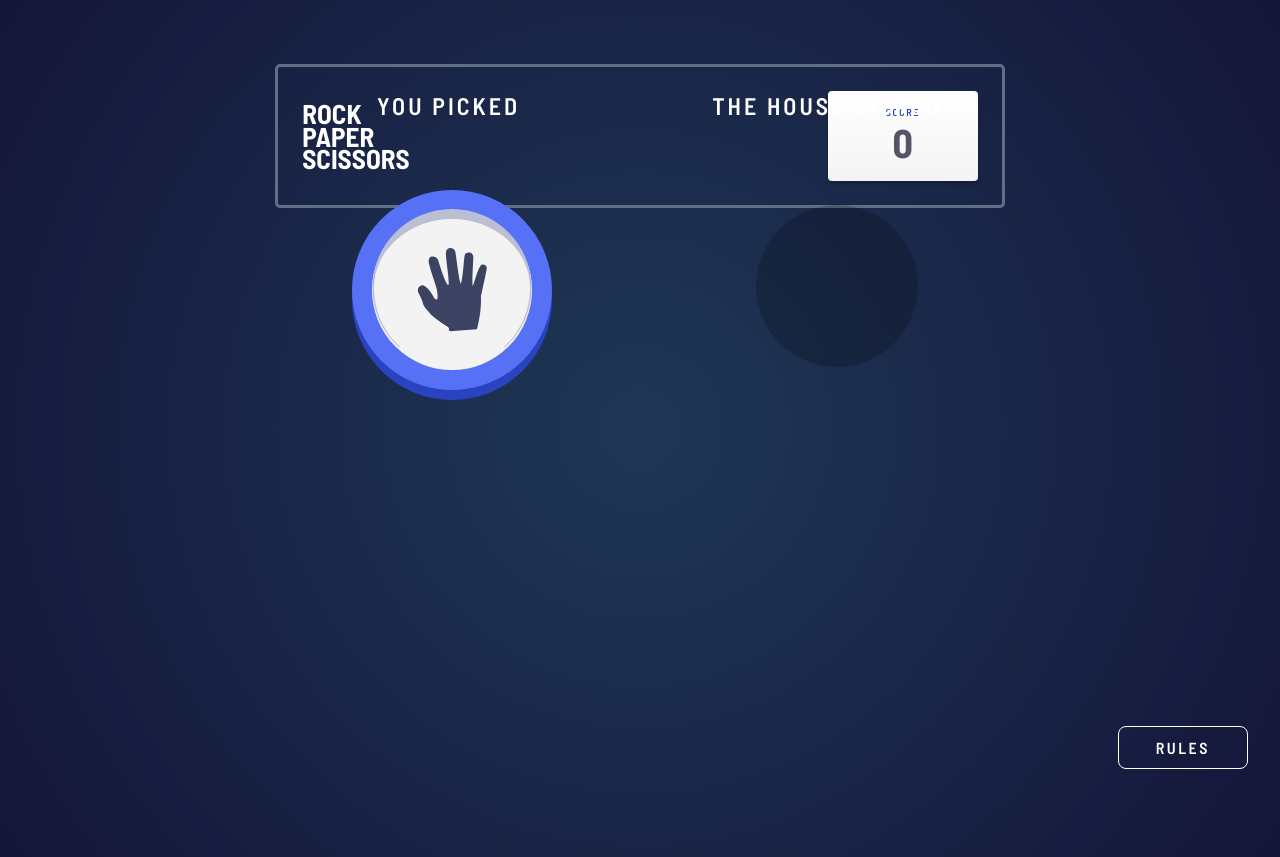
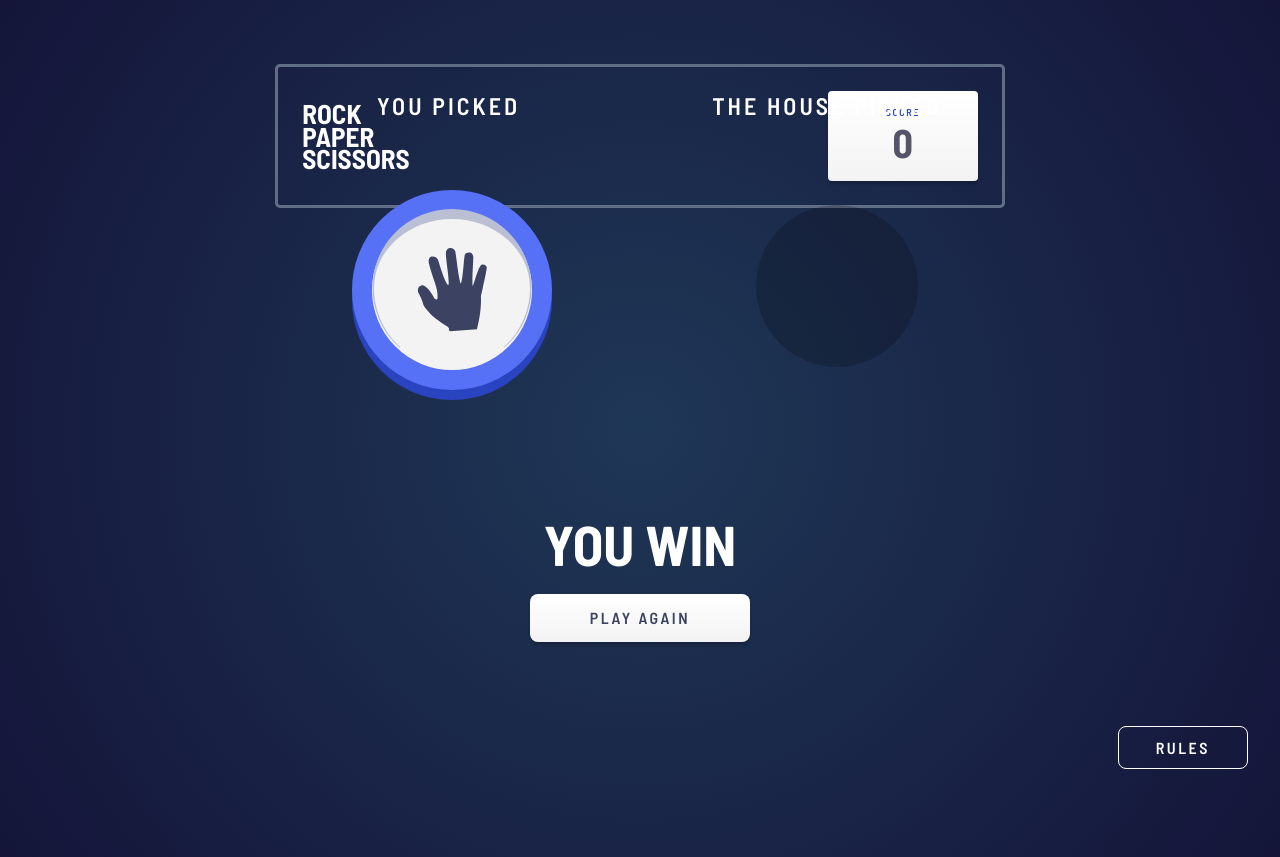
Before and after one commit to LaLeonie/Rock-Paper-Scissors, a website: page index.html in a window 1280 px wide. Drawn offline with Linux system fonts and the light colour scheme.

Commit message:
adds result section

```diff
--- a/index.html
+++ b/index.html
@@ -53,7 +53,10 @@
             <span>The House Picked</span>
           </div>
         </div>
-        <div class="GameSection__StepThree"></div>
+      </div>
+      <div class="ResultSection">
+        <span class="ResultSection__result">You win</span>
+        <button class="ResultSection__button">Play Again</button>
       </div>
       <div class="LegendSection">
         <button class="btn LegendSection__button">Rules</button>
--- a/styles.css
+++ b/styles.css
@@ -62,6 +62,7 @@ html {
   display: flex;
   flex-direction: column;
   min-height: 100vh;
+  position: relative;
 }
 
 .Wrapper > * {
@@ -73,7 +74,8 @@ html {
   margin: 32px;
 }
 
-.Wrapper > .GameSection {
+.Wrapper > .GameSection,
+.Wrapper > .ResultSection {
   margin: auto;
 }
 
@@ -191,10 +193,6 @@ html {
 
 .GameSection__StepTwo {
   /* display: none; */
-}
-
-.GameSection__StepThree {
-  display: none;
 }
 
 @media all and (min-width: 376px) {
@@ -358,6 +356,44 @@ html {
   }
 }
 
+/* Result Section */
+
+.ResultSection {
+  position: absolute;
+  width: 80vw;
+  height: 40vh;
+  left: 10vw;
+  top: 52vh;
+  display: flex;
+  flex-direction: column;
+  justify-content: center;
+  align-items: center;
+  color: #ffffff;
+}
+
+.ResultSection__result {
+  font-weight: 700;
+  font-size: 56px;
+  line-height: 67.2px;
+}
+
+.ResultSection__button {
+  width: 220px;
+  height: 48px;
+  border-radius: 8px;
+  margin-top: 16px;
+  background: linear-gradient(0deg, #f3f3f3 0%, #ffffff 100%);
+  box-shadow: 0px 3px 3px rgba(0, 0, 0, 0.196706);
+  font-family: Barlow Semi Condensed;
+  font-style: normal;
+  font-weight: 600;
+  font-size: 16px;
+  line-height: 19px;
+  letter-spacing: 2.5px;
+  text-transform: uppercase;
+  color: #3b4262;
+}
+
 /* Legend Section */
 
 .LegendSection__button {
```
